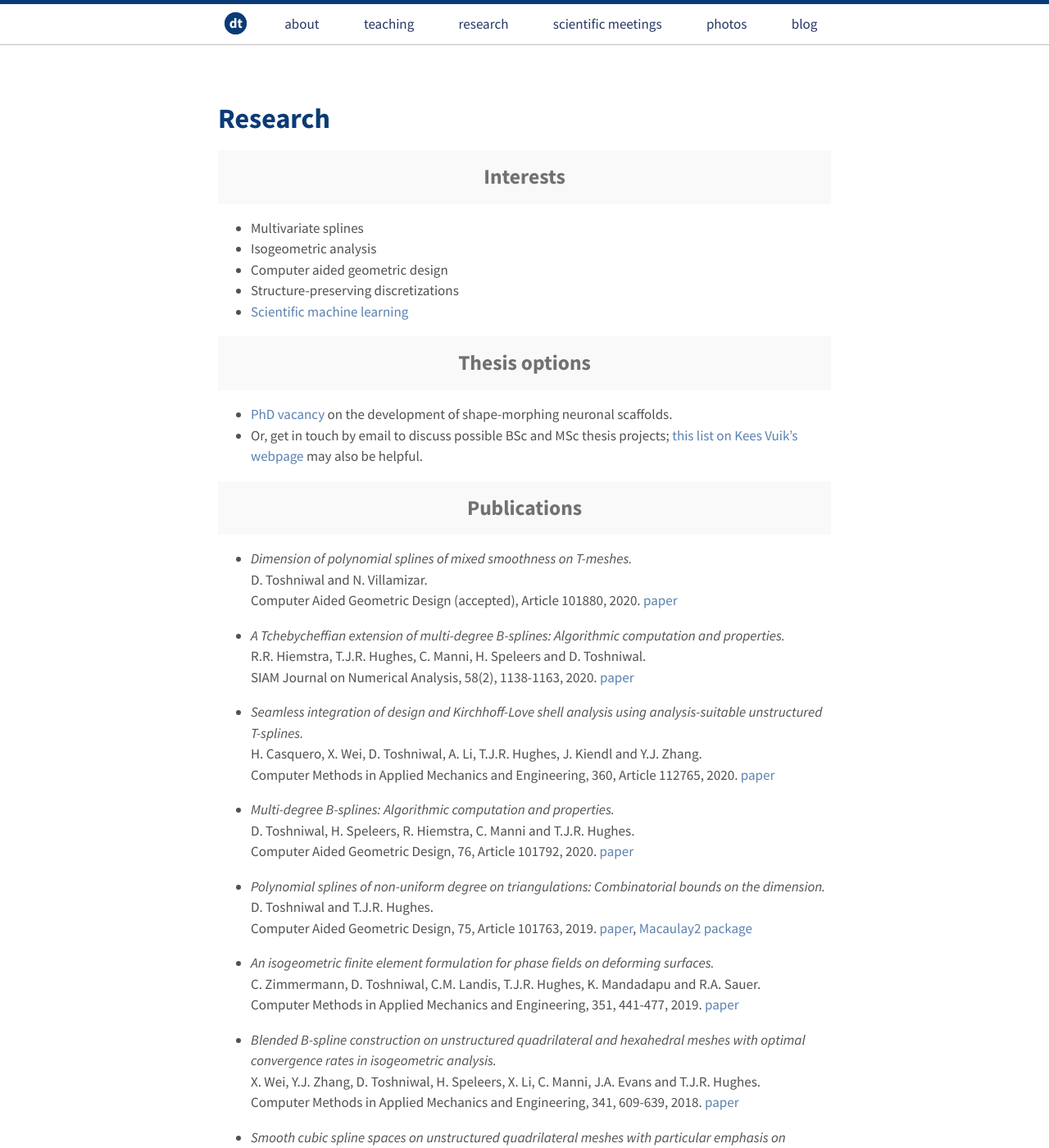
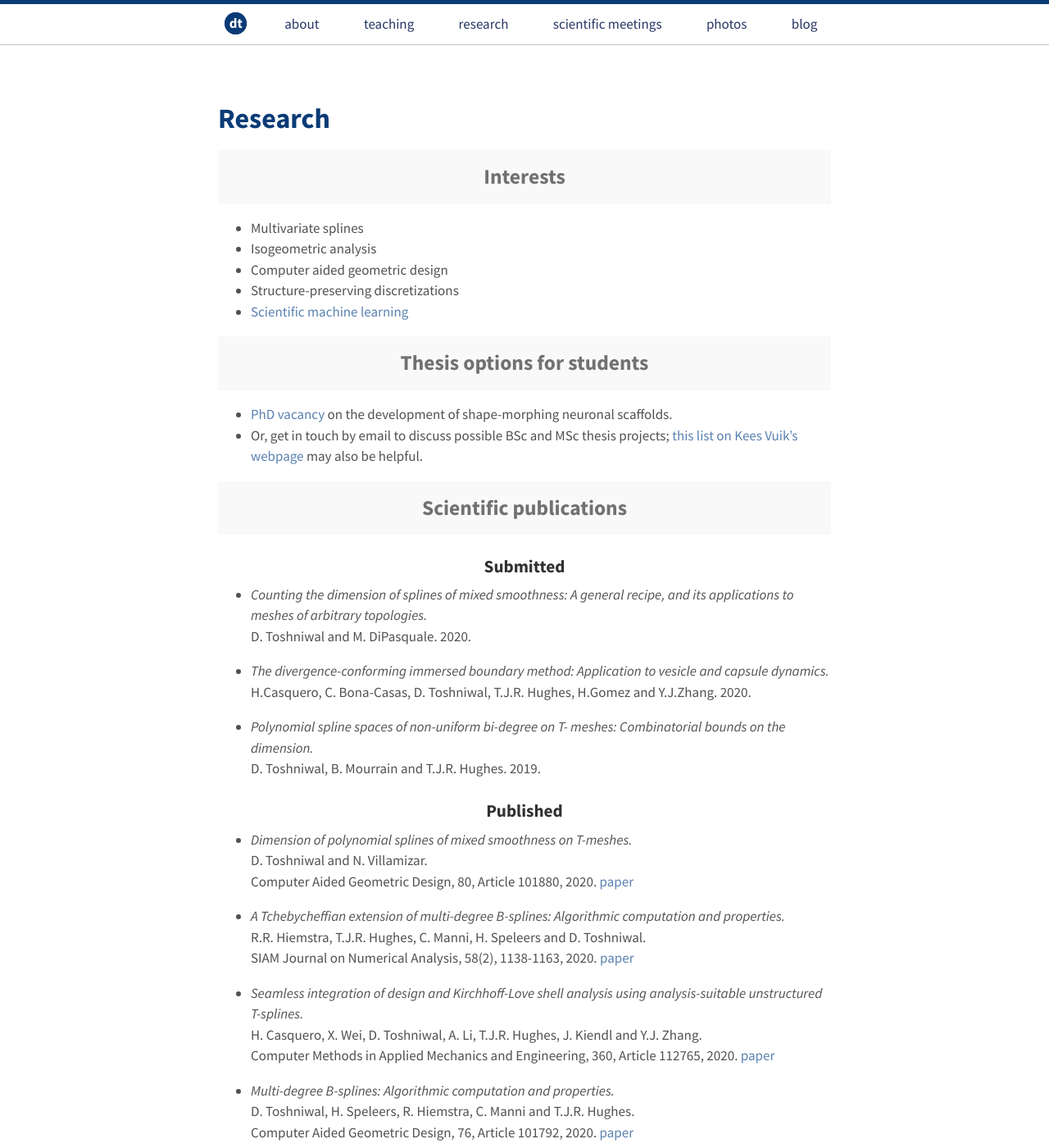
Before and after one commit to dtoshniwal/dtoshniwal.github.io, a Jekyll site: the page built from research.md, in a window 1280 px wide and 1400 px high. Shown: the whole window at 82% size. Built offline with Jekyll 4.4.1, drawn with Linux system fonts in a browser that asks for light colours; nearby versions of some CDN libraries; library files that are not in the unit come from our copies; some of the changed text lies outside the part shown.

Commit message:
Update content

```diff
--- a/research.md
+++ b/research.md
@@ -10,19 +10,38 @@ title: Research
 * Structure-preserving discretizations
 * [Scientific machine learning](https://www.tudelft.nl/en/ai/ai-labs/machina/)
 
-<h2 class="message" align="center">Thesis options</h2>
+<h2 class="message" align="center">Thesis options for students</h2>
 
 * [PhD vacancy](https://vacature.beta.tudelft.nl/vacaturesite/permalink/292442/?lang=en) on the development of shape-morphing neuronal scaffolds.
 * Or, get in touch by email to discuss possible BSc and MSc thesis projects; [this list on Kees Vuik's webpage](http://ta.twi.tudelft.nl/users/vuik/afstudeer_eng.html#nieuw) may also be helpful.
 
 
-<h2 class="message" align="center">Publications</h2>
+<h2 class="message" align="center">Scientific publications</h2>
+<h3 align="center">Submitted</h3>
+
+<!--* <i>A general class of C1 smooth rational splines: Applications to construction of exact ellipses and ellipsoids.</i>
+<br>
+H. Speleers and D. Toshniwal. 2020.-->
+
+* <i>Counting the dimension of splines of mixed smoothness: A general recipe, and its applications to meshes of arbitrary topologies.</i>
+<br>
+D. Toshniwal and M. DiPasquale. 2020.
+
+* <i>The divergence-conforming immersed boundary method: Application to vesicle and capsule dynamics.</i>
+<br>
+H.Casquero, C. Bona-Casas, D. Toshniwal, T.J.R. Hughes, H.Gomez and Y.J.Zhang. 2020.
+
+* <i>Polynomial spline spaces of non-uniform bi-degree on T- meshes: Combinatorial bounds on the dimension.</i>
+<br>
+D. Toshniwal, B. Mourrain and T.J.R. Hughes. 2019.
+
+<h3 align="center">Published</h3>
 
 * <i>Dimension of polynomial splines of mixed smoothness on T-meshes.</i>
 <br>
 D. Toshniwal and N. Villamizar.
 <br>
-Computer Aided Geometric Design (accepted), Article 101880, 2020.
+Computer Aided Geometric Design, 80, Article 101880, 2020.
 [paper](https://doi.org/10.1016/j.cagd.2020.101880)
 
 * <i>A Tchebycheffian extension of multi-degree B-splines: Algorithmic computation and properties.</i>
@@ -103,3 +122,19 @@ M. Gerritsma, R. Hiemstra, J. Kreeft, A. Palha, P. Rebelo and D. Toshniwal.
 <br>
 Spectral and High Order Methods for Partial Differential Equations, Springer, Cham, 17-35, 2014.
 [paper](https://link.springer.com/chapter/10.1007/978-3-319-01601-6_32)
+
+<h2 class="message" align="center">Other writings</h2>
+
+* <i>Interactive design with smooth splines.</i>
+<br>
+D. Toshniwal.
+<br>
+Observable.
+[notebook](https://observable.com/@dtoshniwal/interactive-design-with-smooth-splines)
+
+* <i>Isogeometric Analysis: Study of non-uniform degree and unstructured splines, and application to phase field modeling of corrosion.</i>
+<br>
+D. Toshniwal.
+<br>
+PhD dissertation, The University of Texas at Austin, USA.
+[thesis](http://dx.doi.org/10.26153/tsw/4799)
```
Also changed, not shown: about.md (+0 -2 lines), teaching.md (+0 -2 lines).
